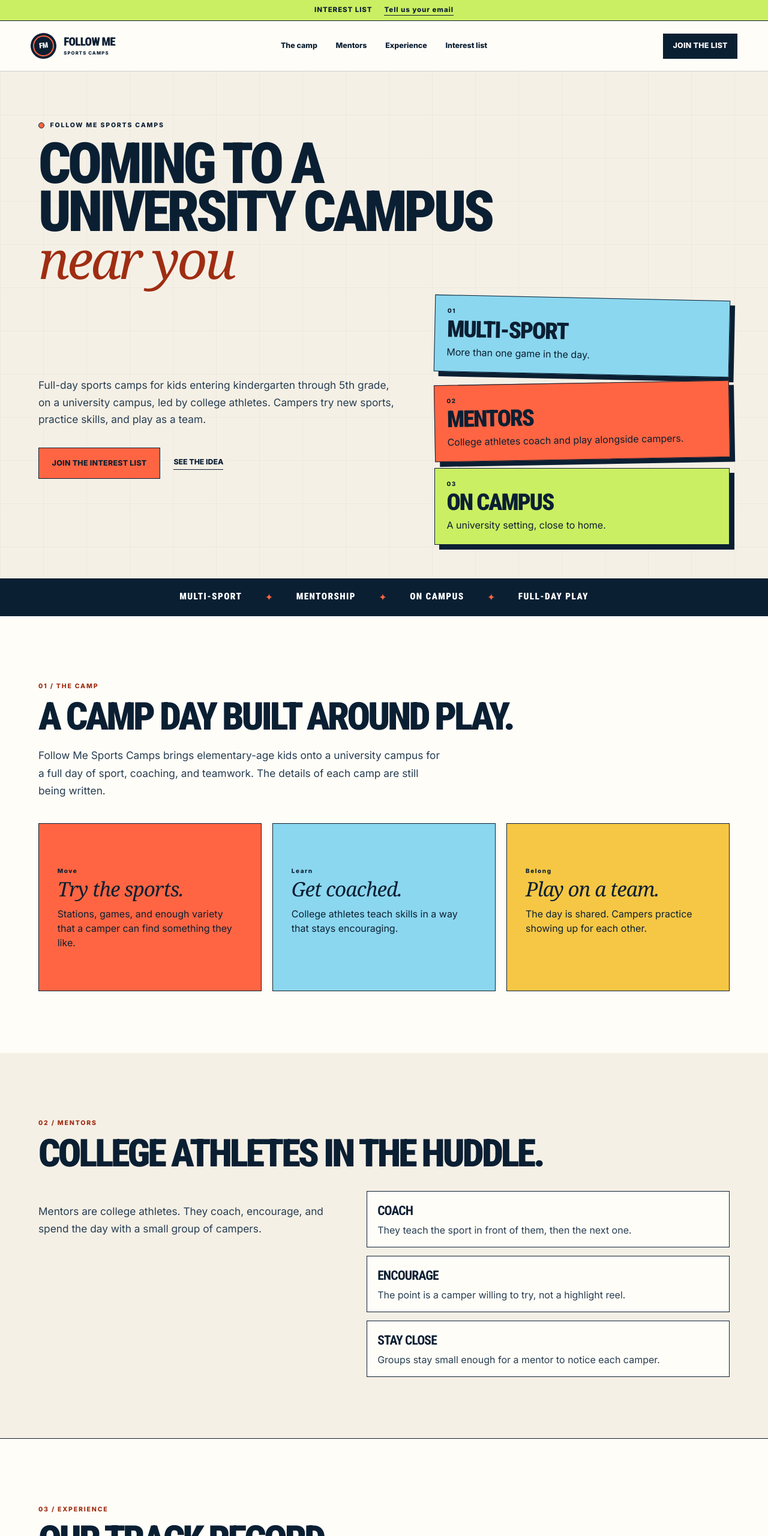
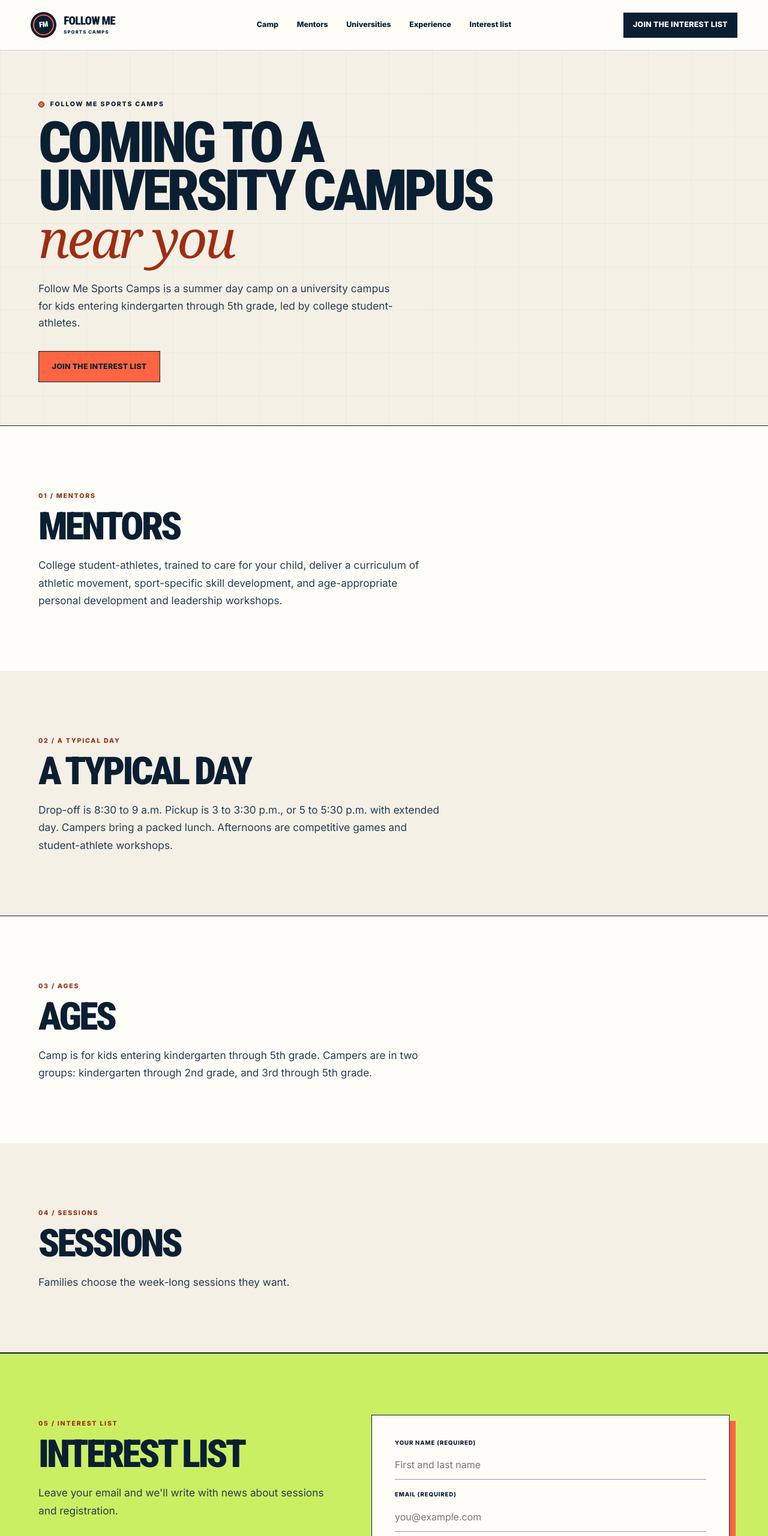
Before and after one commit to followmesports/followmesports.github.io, a plain HTML site: page index.html in a window 1280 px wide. Shown: the top 2560 px of the page at 60% size. Drawn offline with Linux system fonts and the light colour scheme.

Commit message:
Use the rev 3 landing copy.
Rebuild the page into the approved sections, keep the interest form on the placeholder endpoint, and match the privacy note to the two fields the form asks for.

Co-authored-by: followmesports <followmesports@users.noreply.github.com>

```diff
--- a/index.html
+++ b/index.html
@@ -3,28 +3,22 @@
 <head>
 <meta charset="utf-8">
 <meta name="viewport" content="width=device-width, initial-scale=1">
-<!-- COPY: pending approval -->
-<title>Follow Me Sports Camps | Coming to a university campus near you</title>
-<!-- COPY: pending approval -->
-<meta name="description" content="Follow Me Sports Camps is coming to a university campus near you. Full-day sports camps for elementary ages, led by college athletes.">
+<title>Follow Me Sports Camps</title>
+<meta name="description" content="A summer day camp on a university campus for kids entering kindergarten through 5th grade, led by college student-athletes.">
 <link rel="canonical" href="https://followmesports.com/">
 <link rel="icon" href="/favicon.svg" type="image/svg+xml">
 <meta name="theme-color" content="#0b1f33">
-<!-- COPY: pending approval -->
-<meta property="og:title" content="Follow Me Sports Camps | Coming to a university campus near you">
-<!-- COPY: pending approval -->
-<meta property="og:description" content="Coming to a university campus near you. Full-day sports camps led by college athletes.">
+<meta property="og:title" content="Follow Me Sports Camps">
+<meta property="og:description" content="A summer day camp on a university campus for kids entering kindergarten through 5th grade, led by college student-athletes.">
 <meta property="og:type" content="website">
 <meta property="og:url" content="https://followmesports.com/">
 <meta property="og:image" content="https://followmesports.com/og.png">
 <meta property="og:image:width" content="1200">
 <meta property="og:image:height" content="630">
-<meta property="og:image:alt" content="Follow Me Sports Camps. Coming to a university campus near you.">
+<meta property="og:image:alt" content="Follow Me Sports Camps">
 <meta name="twitter:card" content="summary_large_image">
-<!-- COPY: pending approval -->
 <meta name="twitter:title" content="Follow Me Sports Camps">
-<!-- COPY: pending approval -->
-<meta name="twitter:description" content="Coming to a university campus near you.">
+<meta name="twitter:description" content="A summer day camp on a university campus for kids entering kindergarten through 5th grade, led by college student-athletes.">
 <meta name="twitter:image" content="https://followmesports.com/og.png">
 <link rel="preconnect" href="https://fonts.googleapis.com">
 <link rel="preconnect" href="https://fonts.gstatic.com" crossorigin>
@@ -36,24 +30,15 @@
   "@type": "Organization",
   "name": "Follow Me Sports Camps",
   "url": "https://followmesports.com",
-  "email": "grant@followmesports.com",
-  "description": "Coming to a university campus near you."
+  "description": "A summer day camp on a university campus for kids entering kindergarten through 5th grade, led by college student-athletes."
 }
 </script>
 </head>
 <body>
 <a class="skip-link" href="#main-content">Skip to content</a>
 
-<!-- COPY: pending approval -->
-<div class="announcement">
-  <p>
-    <span>INTEREST LIST</span>
-    <a href="#interest">Tell us your email</a>
-  </p>
-</div>
-
 <header class="site-header">
-  <a class="brand" href="#top" aria-label="Follow Me Sports Camps home">
+  <a class="brand" href="#camp" aria-label="Follow Me Sports Camps home">
     <span class="brand-mark" aria-hidden="true"><span>FM</span></span>
     <span class="brand-type">
       <strong>FOLLOW ME</strong>
@@ -61,19 +46,20 @@
     </span>
   </a>
   <nav id="primary-nav" aria-label="Primary">
-    <a href="#camp">The camp</a>
+    <a href="#camp">Camp</a>
     <a href="#mentors">Mentors</a>
+    <a href="#universities">Universities</a>
     <a href="#experience">Experience</a>
     <a href="#interest">Interest list</a>
   </nav>
   <div class="header-actions">
     <button class="menu-toggle" type="button" aria-expanded="false" aria-controls="primary-nav">Menu</button>
-    <a class="button button-small button-navy" href="#interest">Join the list</a>
+    <a class="button button-small button-navy" href="#interest">Join the interest list</a>
   </div>
 </header>
 
 <main id="top">
-  <section class="hero">
+  <section class="hero" id="camp">
     <div class="hero-grid" id="main-content">
       <div class="hero-intro">
         <div class="eyebrow">
@@ -83,112 +69,43 @@
         <h1>Coming to a<br>university campus<br><em>near you</em></h1>
       </div>
       <div class="hero-copy">
-        <!-- COPY: pending approval -->
-        <p class="hero-lead">Full-day sports camps for kids entering kindergarten through 5th grade, on a university campus, led by college athletes. Campers try new sports, practice skills, and play as a team.</p>
+        <p class="hero-lead">Follow Me Sports Camps is a summer day camp on a university campus for kids entering kindergarten through 5th grade, led by college student-athletes.</p>
         <div class="hero-actions">
           <a class="button button-coral" href="#interest">Join the interest list</a>
-          <a class="text-link" href="#camp">See the idea</a>
         </div>
-      </div>
-      <div class="hero-visual">
-        <!-- COPY: pending approval -->
-        <div class="hero-stack">
-          <article class="stack-card stack-sky">
-            <span>01</span>
-            <strong>Multi-sport</strong>
-            <p>More than one game in the day.</p>
-          </article>
-          <article class="stack-card stack-coral">
-            <span>02</span>
-            <strong>Mentors</strong>
-            <p>College athletes coach and play alongside campers.</p>
-          </article>
-          <article class="stack-card stack-lime">
-            <span>03</span>
-            <strong>On campus</strong>
-            <p>A university setting, close to home.</p>
-          </article>
-        </div>
-      </div>
-    </div>
-    <!-- COPY: pending approval -->
-    <div class="hero-marquee" aria-hidden="true">
-      <span>MULTI-SPORT</span>
-      <i>✦</i>
-      <span>MENTORSHIP</span>
-      <i>✦</i>
-      <span>ON CAMPUS</span>
-      <i>✦</i>
-      <span>FULL-DAY PLAY</span>
-    </div>
-  </section>
-
-  <section class="band" id="camp">
-    <div class="section-shell">
-      <span class="section-index">01 / The camp</span>
-      <!-- COPY: pending approval -->
-      <h2>A camp day built around play.</h2>
-      <!-- COPY: pending approval -->
-      <p class="band-lead">Follow Me Sports Camps brings elementary-age kids onto a university campus for a full day of sport, coaching, and teamwork. The details of each camp are still being written.</p>
-      <div class="promise-grid">
-        <!-- COPY: pending approval -->
-        <article class="promise-card coral-card">
-          <p class="card-kicker">Move</p>
-          <h3>Try the sports.</h3>
-          <p>Stations, games, and enough variety that a camper can find something they like.</p>
-        </article>
-        <!-- COPY: pending approval -->
-        <article class="promise-card sky-card">
-          <p class="card-kicker">Learn</p>
-          <h3>Get coached.</h3>
-          <p>College athletes teach skills in a way that stays encouraging.</p>
-        </article>
-        <!-- COPY: pending approval -->
-          <article class="promise-card lime-card">
-          <p class="card-kicker">Belong</p>
-          <h3>Play on a team.</h3>
-          <p>The day is shared. Campers practice showing up for each other.</p>
-        </article>
       </div>
     </div>
   </section>
 
-  <section class="band band-cream" id="mentors">
+  <section class="band" id="mentors">
     <div class="section-shell">
-      <span class="section-index">02 / Mentors</span>
-      <!-- COPY: pending approval -->
-      <h2>College athletes in the huddle.</h2>
-      <div class="mentor-grid">
-        <!-- COPY: pending approval -->
-        <p class="band-lead">Mentors are college athletes. They coach, encourage, and spend the day with a small group of campers.</p>
-        <ul class="mentor-points">
-          <!-- COPY: pending approval -->
-          <li>
-            <strong>Coach</strong>
-            <span>They teach the sport in front of them, then the next one.</span>
-          </li>
-          <!-- COPY: pending approval -->
-          <li>
-            <strong>Encourage</strong>
-            <span>The point is a camper willing to try, not a highlight reel.</span>
-          </li>
-          <!-- COPY: pending approval -->
-          <li>
-            <strong>Stay close</strong>
-            <span>Groups stay small enough for a mentor to notice each camper.</span>
-          </li>
-        </ul>
-      </div>
+      <span class="section-index">01 / Mentors</span>
+      <h2>Mentors</h2>
+      <p class="band-lead">College student-athletes, trained to care for your child, deliver a curriculum of athletic movement, sport-specific skill development, and age-appropriate personal development and leadership workshops.</p>
     </div>
   </section>
 
-  <section class="band" id="experience">
+  <section class="band band-cream" id="day">
     <div class="section-shell">
-      <span class="section-index">03 / Experience</span>
-      <!-- COPY: pending approval -->
-      <h2>Our track record.</h2>
-      <!-- COPY: pending approval -->
-      <p class="band-lead">Terra Education programs. A short description of that work, as proof of experience, belongs here.</p>
+      <span class="section-index">02 / A typical day</span>
+      <h2>A typical day</h2>
+      <p class="band-lead">Drop-off is 8:30 to 9 a.m. Pickup is 3 to 3:30 p.m., or 5 to 5:30 p.m. with extended day. Campers bring a packed lunch. Afternoons are competitive games and student-athlete workshops.</p>
+    </div>
+  </section>
+
+  <section class="band" id="ages">
+    <div class="section-shell">
+      <span class="section-index">03 / Ages</span>
+      <h2>Ages</h2>
+      <p class="band-lead">Camp is for kids entering kindergarten through 5th grade. Campers are in two groups: kindergarten through 2nd grade, and 3rd through 5th grade.</p>
+    </div>
+  </section>
+
+  <section class="band band-cream" id="sessions">
+    <div class="section-shell">
+      <span class="section-index">04 / Sessions</span>
+      <h2>Sessions</h2>
+      <p class="band-lead">Families choose the week-long sessions they want.</p>
     </div>
   </section>
 
@@ -196,15 +113,9 @@
     <div class="section-shell">
       <div class="interest-grid">
         <div class="interest-copy">
-          <span class="section-index">04 / Interest list</span>
-          <!-- COPY: pending approval -->
-          <h2>Tell us where you are.</h2>
-          <!-- COPY: pending approval -->
-          <p class="band-lead">Leave a parent's email. A name and a ZIP or city are optional. We use that only to say when a camp is coming closer to you.</p>
-          <div class="interest-stamp" aria-hidden="true">
-            <span>NEAR YOU</span>
-            <strong>↗</strong>
-          </div>
+          <span class="section-index">05 / Interest list</span>
+          <h2>Interest list</h2>
+          <p class="band-lead">Leave your email and we'll write with news about sessions and registration.</p>
         </div>
 
         <!--
@@ -212,6 +123,7 @@
           Replace the form action with the Apps Script web app /exec URL.
           Do not put a secret in this file.
         -->
+        <!-- Success line, not shown while the form still uses the placeholder: You're on the interest list. We'll write at the email you gave us. -->
         <form
           class="interest-form"
           id="interest-form"
@@ -226,23 +138,16 @@
           </div>
           <input type="hidden" name="form" value="pages-interest">
 
+          <!-- COPY: pending Grant: whether to ask for a city or area, or a camper grade group -->
           <label>
-            <span>Parent email</span>
+            <span>Your name (required)</span>
+            <input type="text" name="parent_name" required maxlength="80" autocomplete="name" placeholder="First and last name">
+          </label>
+          <label>
+            <span>Email (required)</span>
             <input type="email" name="email" required maxlength="120" autocomplete="email" placeholder="you@example.com" inputmode="email">
           </label>
-          <label>
-            <span>Your name <span class="optional">(optional)</span></span>
-            <input type="text" name="parent_name" maxlength="80" autocomplete="name" placeholder="First and last name">
-          </label>
-          <label>
-            <span>ZIP or city <span class="optional">(optional)</span></span>
-            <input type="text" name="zip_or_city" maxlength="80" autocomplete="postal-code" placeholder="ZIP code or city">
-          </label>
-          <label class="consent-row">
-            <input type="checkbox" name="consent" value="yes" required>
-            <span class="consent-copy">I agree that Follow Me Sports Camps may email this address about camps.</span>
-          </label>
-          <p class="privacy-line">We ask only for a parent's email, plus an optional name and ZIP or city. We do not ask for a child's name or other information about a child. Read the <a href="/privacy.html">privacy page</a>.</p>
+          <p class="form-note">This does not sign you up for a session or take a deposit.</p>
           <p id="form-status" class="form-alert" role="status" tabindex="-1" hidden></p>
           <button class="button button-coral form-button" type="submit">Join the interest list</button>
           <p class="form-note">Or email <a href="mailto:grant@followmesports.com">grant@followmesports.com</a>.</p>
@@ -250,32 +155,46 @@
       </div>
     </div>
   </section>
+
+  <section class="band" id="universities">
+    <div class="section-shell">
+      <span class="section-index">06 / For universities</span>
+      <h2>For universities</h2>
+      <p class="band-lead">Follow Me Sports Camps operates a premium summer day camp for kindergarten through 5th grade on a university campus. Follow Me pays a facility rental fee, staffs and insures the camp, and trains paid student-athlete mentors.</p>
+      <p class="band-lead">If this is a summer you want on your campus, email <a href="mailto:grant@followmesports.com">grant@followmesports.com</a> and <a href="mailto:josh@followmesports.com">josh@followmesports.com</a>.</p>
+    </div>
+  </section>
+
+  <section class="band band-cream" id="experience">
+    <div class="section-shell">
+      <span class="section-index">07 / Experience</span>
+      <h2>Terra Education</h2>
+      <p class="band-lead">Follow Me Sports Camps is part of Terra Education.</p>
+      <p class="band-lead">Summer Springboard, Terra's pre-college program, runs on university campuses in the United States and abroad.</p>
+      <p class="band-lead">GLASS, the Girls Leadership Academy for Service and Sport, takes high school girls to Costa Rica for 10 days of sport, service, and leadership. The program is staffed by recent college athlete graduates who are trained and supported in delivering the program.</p>
+      <p class="band-lead">Beyond Sports has run sports programs for high school and college student-athletes since 2010. Student-Athletes Abroad, a Beyond Sports program, created international internships in which student-athletes earned academic credit through their home university.</p>
+      <p class="band-lead">Grant Leslie and Josh Erickson co-founded Beyond Sports.</p>
+    </div>
+  </section>
 </main>
 
 <footer>
   <div class="footer-brand">
-    <a class="brand" href="#top" aria-label="Follow Me Sports Camps home">
+    <a class="brand" href="#camp" aria-label="Follow Me Sports Camps home">
       <span class="brand-mark light-mark" aria-hidden="true"><span>FM</span></span>
       <span class="brand-type">
         <strong>FOLLOW ME</strong>
         <small>SPORTS CAMPS</small>
       </span>
     </a>
-    <!-- COPY: pending approval -->
-    <p>Great leaders don't just tell people where to go. They show them the way.</p>
-  </div>
-  <div class="footer-links">
-    <span>ON THIS PAGE</span>
-    <a href="#camp">The camp</a>
-    <a href="#mentors">Mentors</a>
-    <a href="#experience">Experience</a>
-    <a href="#interest">Interest list</a>
-    <a href="/privacy.html">Privacy</a>
   </div>
   <div class="footer-bottom">
-    <span>FOLLOW ME SPORTS CAMPS</span>
+    <span>Follow Me Sports Camps</span>
     <a href="mailto:grant@followmesports.com">grant@followmesports.com</a>
+    <a href="/privacy.html">Privacy</a>
+    <span>© 2026 Follow Me Sports Camps</span>
   </div>
+  <!-- COPY: pending Grant: whether the parent footer should also list josh@followmesports.com -->
 </footer>
 
 <script>
--- a/styles.css
+++ b/styles.css
@@ -281,11 +281,11 @@ img {
 
 .hero-grid {
   display: grid;
-  gap: 1.5rem 4vw;
-  grid-template-columns: minmax(0, 1.05fr) minmax(280px, 0.85fr);
+  gap: 0.5rem 4vw;
+  grid-template-columns: minmax(0, 52rem);
   margin: 0 auto;
   max-width: 1440px;
-  padding: clamp(3.2rem, 6vw, 5.5rem) 5vw 3.5rem;
+  padding: clamp(3.2rem, 6vw, 5.5rem) 5vw 4.5rem;
 }
 
 .hero-intro {
@@ -293,8 +293,8 @@ img {
 }
 
 .hero-copy {
-  align-self: center;
-  max-width: 40rem;
+  align-self: start;
+  max-width: 44rem;
 }
 
 .hero h1 {
```
Also changed, not shown: privacy.html (+7 -19 lines).
